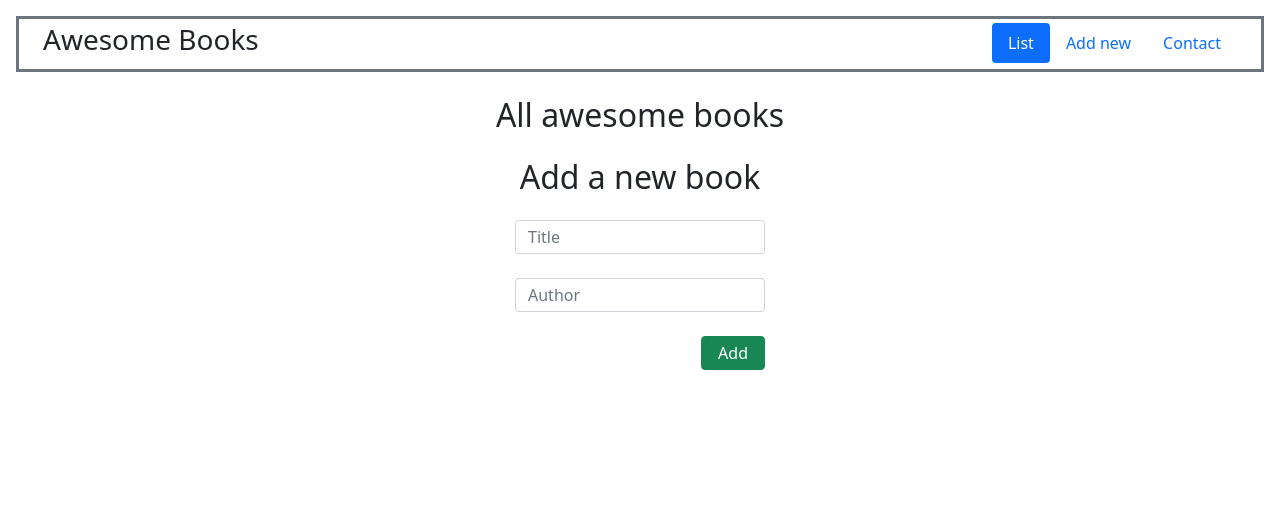
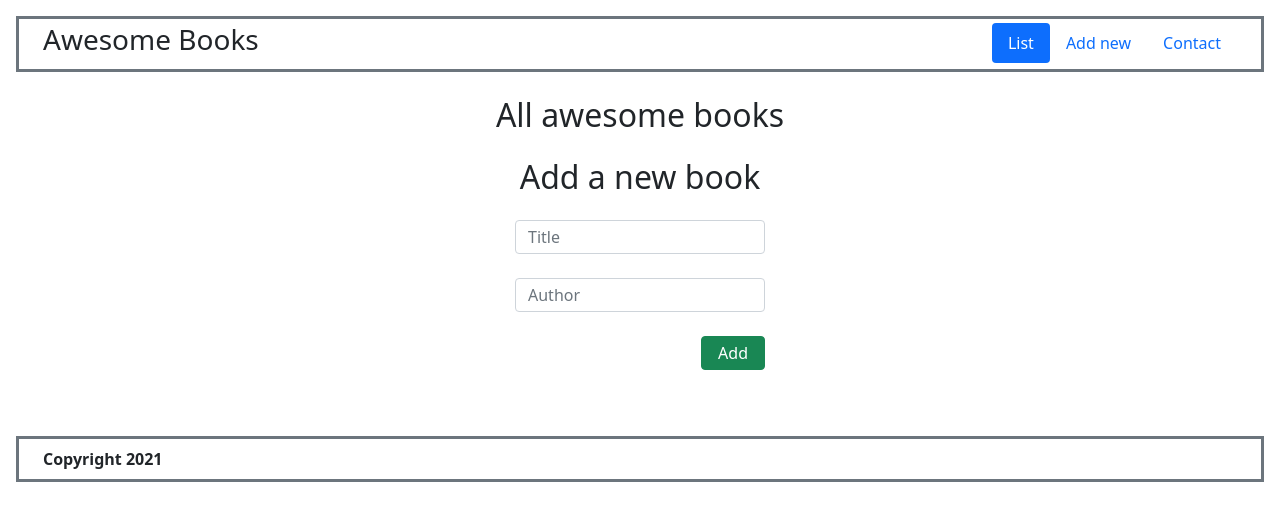
Before and after one commit to IbrohimRasulov/Awesome-books, a plain HTML site: page index.html in a window 1280 px wide. Drawn offline with nearby package versions, Linux system fonts and the light colour scheme.

Commit message:
Add footer

```diff
--- a/index.html
+++ b/index.html
@@ -40,7 +40,7 @@
     </form>
   </div>
 
-  <!-- <footer><div class="border border-secondary border-3 py-2 px-4 m-3 fw-bold">Copyright 2021</div></footer> -->
+  <footer><div class="border border-secondary border-3 py-2 px-4 m-3 fw-bold">Copyright 2021</div></footer>
   <script src="main.js"></script>
 </body>
 </html>
--- a/style.css
+++ b/style.css
@@ -13,9 +13,9 @@ form {
   background-color: #ddd;
 }
 
-/* footer {
+footer {
   position: relative;
   bottom: 0;
   width: 100%;
   margin-top: 100px;
-} */
+}
```
